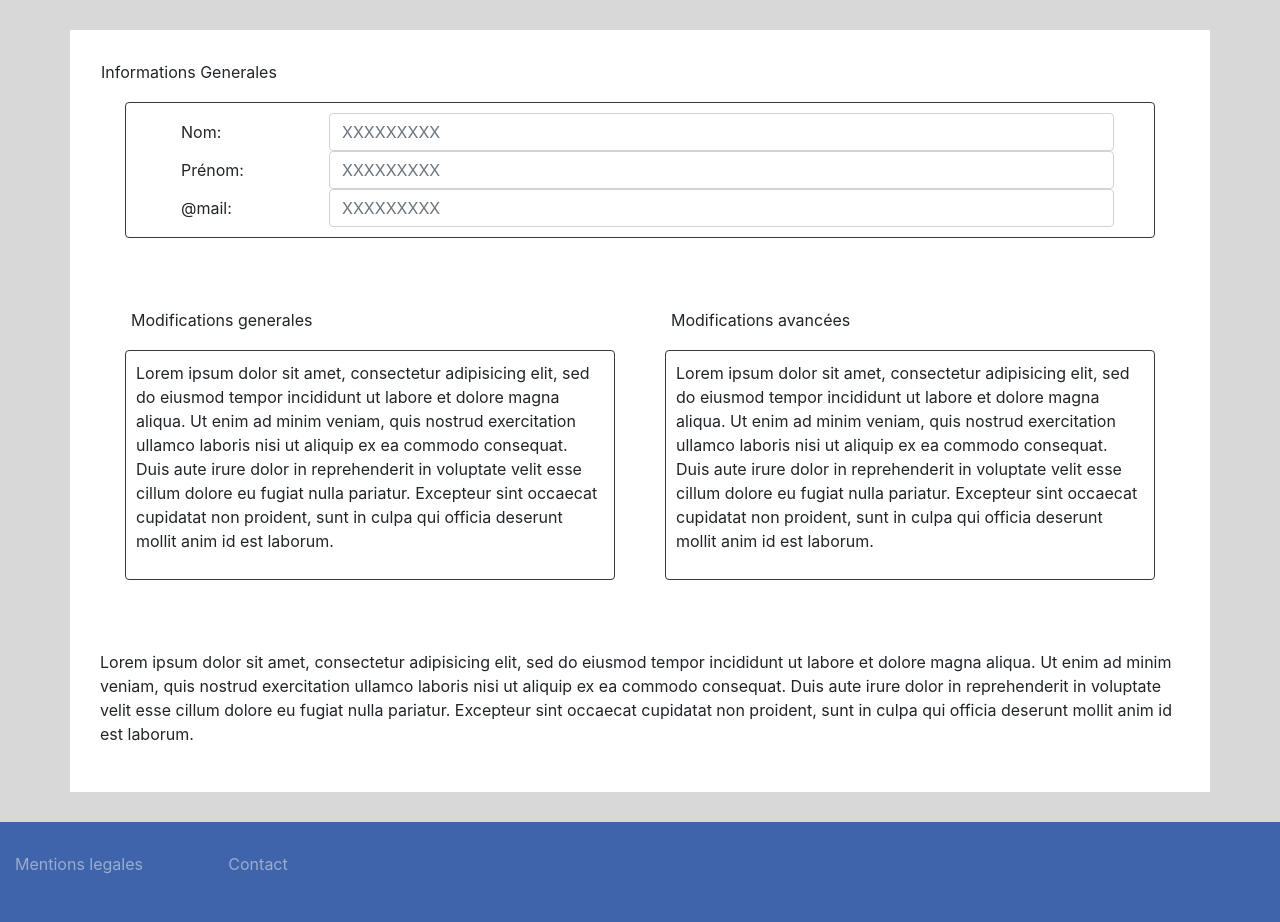
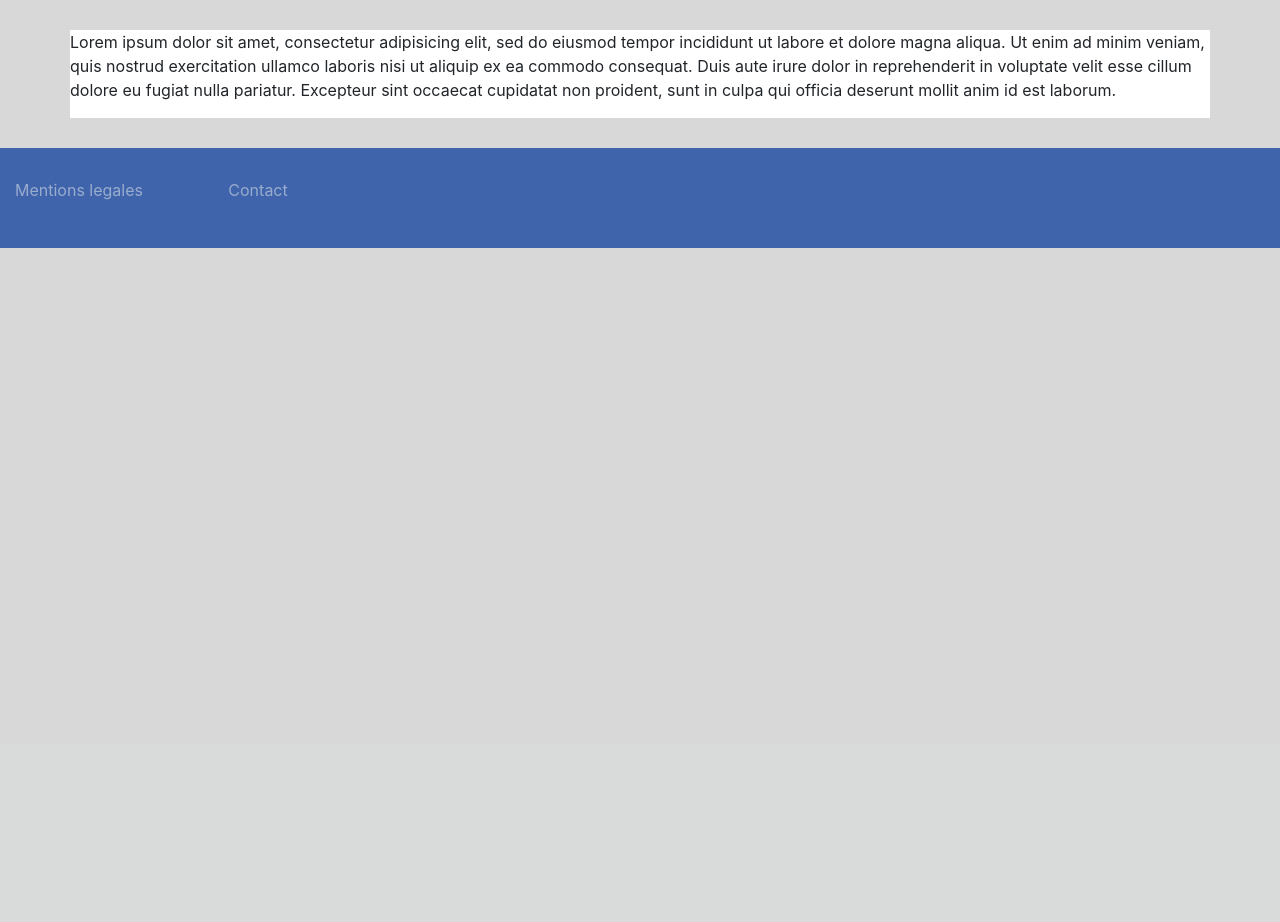
Before and after one commit to ledoux38/P13-Pydomus, a Django app: page /settings/ in a window 1280 px wide. Shown: the part 56-978 px from the top of the page. After the commit the page ends 304 px from the top, so only its background shows below. Run offline with Django 3.2, Linux system fonts and the light colour scheme; a user stored in the database is signed in; some libraries are stand-ins or nearby versions.

Commit message:
complete redesign of the parameter window

```diff
--- a/domus/templates/domus/settings.html
+++ b/domus/templates/domus/settings.html
@@ -10,114 +10,12 @@
     <!-- settings-corp -->
     <div class="container settings-corp">
 
-      <!-- display info general -->
-      <div class="row info-general">
-
-        <!-- info general descriptif-label-->
-        <div class="row">
-          <label for="text" class="label-group descriptif-label">Informations Generales</label>
-        </div>
-        <!-- END info general descriptif-label-->
-
-        <!-- info general-->
-        <div class="container-fluid">
-          <div class="row row-settings border border-dark rounded info-general">
-
-            <div class="container-fluid">
-              <form>
-                <div class="row row-settings">
-                  <div class="col-sm-2">
-                    <label for="staticEmail" class="col-sm-2 col-form-label ">Nom:</label>
-                  </div>
-
-                  <div class="col-sm-10">
-                    <input type="text" class="form-control" placeholder="XXXXXXXXX" aria-label="percentage" aria-describedby="basic-addon2">
-                  </div>
-                </div>
-
-                <div class="row row-settings">
-                  <div class="col-sm-2">
-                    <label for="staticEmail" class="col-sm-2 col-form-label">Prénom:</label>
-                  </div>
-
-                  <div class="col-sm-10">
-                    <input type="text" class="form-control" placeholder="XXXXXXXXX" aria-label="percentage" aria-describedby="basic-addon2">
-                  </div>
-                </div>
-
-                <div class="row row-settings">
-                  <div class="col-sm-2">
-                    <label for="staticEmail" class="col-sm-2 col-form-label">@mail:</label>
-                  </div>
-
-                  <div class="col-sm-10">
-                    <input type="text" class="form-control" placeholder="XXXXXXXXX" aria-label="percentage" aria-describedby="basic-addon2">
-                  </div>
-                </div>
-
-              </form>
-            </div>
-          </div>
-        </div>
-        <!-- END info general -->
-      </div>
-      <!-- END display info general -->
-
-      <!-- Modifications -->
-      <div class="row Modifications">
-
-        <!-- display modification generale-->
-        <div class="col-sm-6 col-settings">
-
-            <!-- modification general descriptif-label-->
-            <div class="row row-settings">
-                <label for="text" class="label-group descriptif-label">Modifications generales</label>
-            </div>
-            <!--END modification general descriptif-label-->
-
-            <div class="row row-settings-col  border border-dark rounded">
-
-              <!-- modification general-->
-              <div class="row row-settings">
-                <p> Lorem ipsum dolor sit amet, consectetur adipisicing elit, sed do eiusmod tempor incididunt ut labore et dolore magna aliqua. Ut enim ad minim veniam, quis nostrud exercitation ullamco laboris nisi ut aliquip ex ea commodo consequat. Duis aute irure dolor in reprehenderit in voluptate velit esse cillum dolore eu fugiat nulla pariatur. Excepteur sint occaecat cupidatat non proident, sunt in culpa qui officia deserunt mollit anim id est laborum. </p>
-              </div>
-              <!-- END modification general-->
-
-            </div>
-
-        </div>
-        <!--END display modification generale-->
-
-        <!-- display modification generale avancée-->
-        <div class="col-sm-6 col-settings">
-
-          <!-- modification generale avancée descriptif-label-->
-          <div class="row row-settings">
-            <label for="text" class="label-group descriptif-label">Modifications avancées</label>
-          </div>
-          <!--END modification generale avancée descriptif-label-->
-
-          <div class=" row row-settings-col  border border-dark rounded">
-
-            <!-- modification generale avancée-->
-            <div class="row row-settings">
-              <p> Lorem ipsum dolor sit amet, consectetur adipisicing elit, sed do eiusmod tempor incididunt ut labore et dolore magna aliqua. Ut enim ad minim veniam, quis nostrud exercitation ullamco laboris nisi ut aliquip ex ea commodo consequat. Duis aute irure dolor in reprehenderit in voluptate velit esse cillum dolore eu fugiat nulla pariatur. Excepteur sint occaecat cupidatat non proident, sunt in culpa qui officia deserunt mollit anim id est laborum. </p>
-            </div>
-            <!--END modification generale avancée-->
-
-          </div>
-
-        </div>
-        <!--END display modification generale avancée-->
-
-      </div>
-      <!-- END Modifications -->
-
-      <!-- control -->
-      <div class="row">
-        <p> Lorem ipsum dolor sit amet, consectetur adipisicing elit, sed do eiusmod tempor incididunt ut labore et dolore magna aliqua. Ut enim ad minim veniam, quis nostrud exercitation ullamco laboris nisi ut aliquip ex ea commodo consequat. Duis aute irure dolor in reprehenderit in voluptate velit esse cillum dolore eu fugiat nulla pariatur. Excepteur sint occaecat cupidatat non proident, sunt in culpa qui officia deserunt mollit anim id est laborum. </p>
-      </div>
-      <!-- END control -->
+      <p> Lorem ipsum dolor sit amet, consectetur adipisicing elit, sed do eiusmod tempor
+        incididunt ut labore et dolore magna aliqua. Ut enim ad minim veniam, quis nostrud
+        exercitation ullamco laboris nisi ut aliquip ex ea commodo consequat.
+        Duis aute irure dolor in reprehenderit in voluptate velit esse cillum dolore eu
+        fugiat nulla pariatur. Excepteur sint occaecat cupidatat non proident, sunt in
+        culpa qui officia deserunt mollit anim id est laborum. </p>
     </div>
     <!-- END settings-corp -->
 
```
